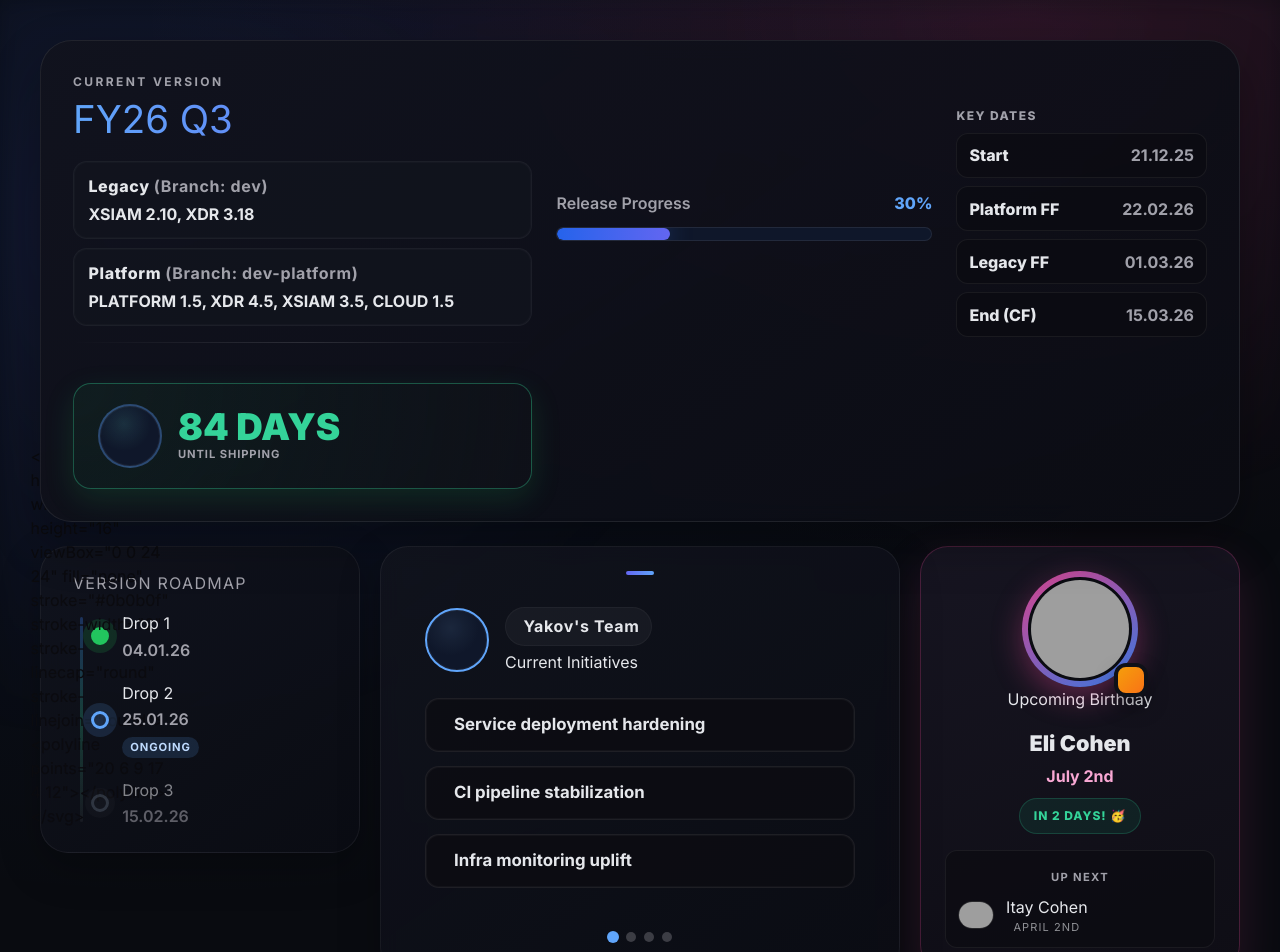
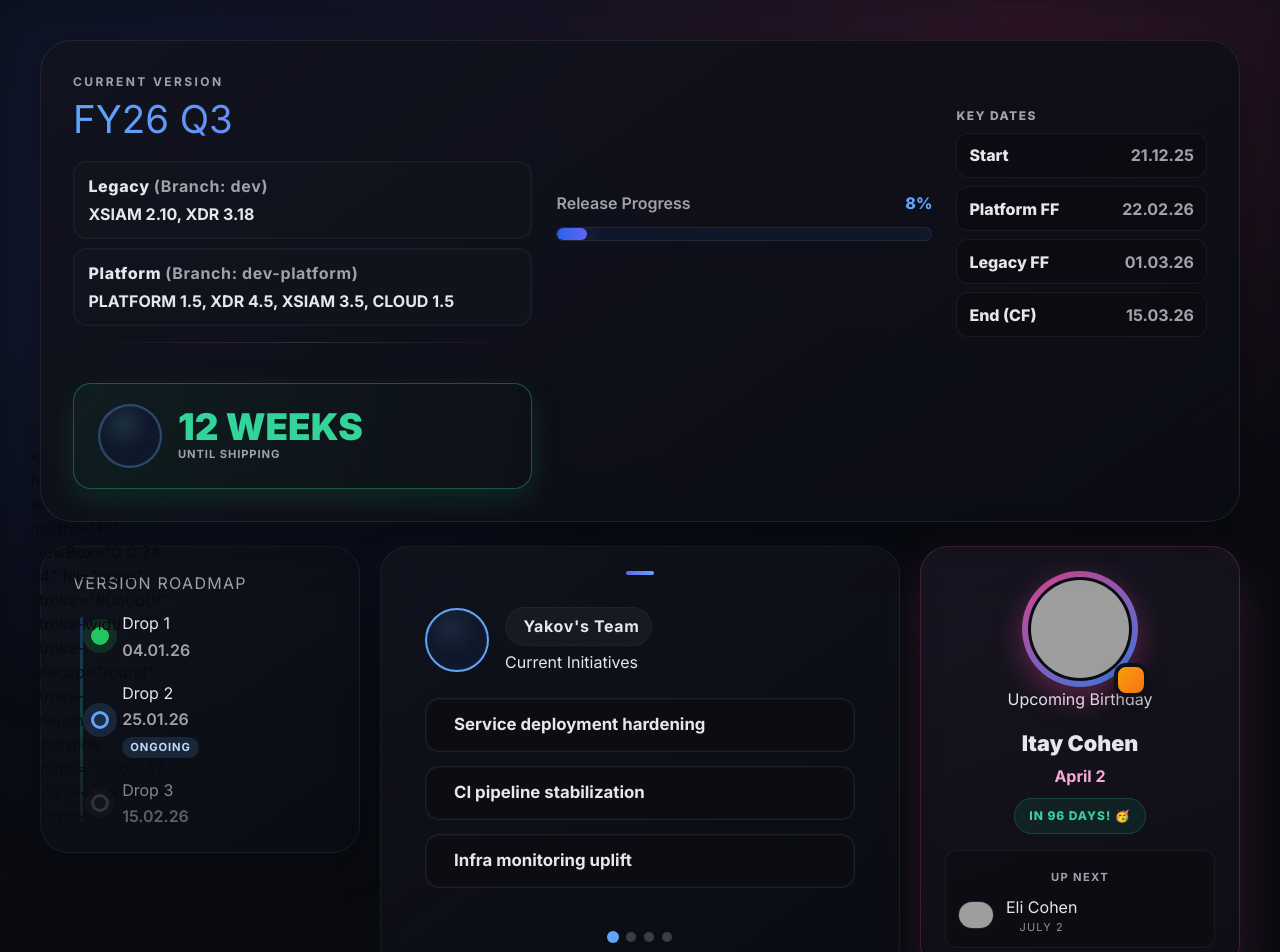
Before and after one commit to EliCohen/panw-dashboard, an Angular app: page / in a window 1280 px wide. Shown: the top 952 px of the page. Built offline with nearby package versions, Linux system fonts and the light colour scheme; grey boxes are pictures that could not be loaded.

Commit message:
Compute progress and upcoming birthdays dynamically

```diff
--- a/src/app/dashboard/dashboard.component.html
+++ b/src/app/dashboard/dashboard.component.html
@@ -38,7 +38,7 @@
     <div class="countdown">
       <span class="icon-circle" aria-hidden="true" [innerHTML]="clockIcon"></span>
       <div>
-        <div class="number">{{ versionData.daysLeft }} DAYS</div>
+        <div class="number">{{ weeksLeft }} WEEKS</div>
         <div class="sub">Until Shipping</div>
       </div>
     </div>
--- a/src/app/dashboard/dashboard.component.ts
+++ b/src/app/dashboard/dashboard.component.ts
@@ -17,6 +17,8 @@ import { ConfigService } from '../../services/config.service';
   changeDetection: ChangeDetectionStrategy.OnPush
 })
 export class DashboardComponent implements OnInit, OnDestroy {
+  private readonly dayInMs = 1000 * 60 * 60 * 24;
+
   versionData: VersionData = {
     name: 'Loading…',
     startDate: new Date(),
@@ -31,12 +33,13 @@ export class DashboardComponent implements OnInit, OnDestroy {
   drops: Drop[] = [];
   teams: Team[] = [];
   birthdays: Birthday[] = [
-    { name: '', date: '', daysAway: '', image: '' },
-    { name: '', date: '', daysAway: '', image: '' }
+    { name: '', date: '', daysAway: 0, image: '' },
+    { name: '', date: '', daysAway: 0, image: '' }
   ];
 
   activeSlide = 0;
   slideIntervalMs = 10000;
+  weeksLeft = 0;
 
   // Inline SVG strings for quick binding in the template.
   readonly calendarIcon = calendarIcon;
@@ -107,17 +110,11 @@ export class DashboardComponent implements OnInit, OnDestroy {
     this.subscriptions.add(
       this.configService.getConfig().subscribe({
         next: (data) => {
-          this.versionData = {
-            ...data.versionData,
-            startDate: new Date(data.versionData.startDate),
-            endDate: new Date(data.versionData.endDate),
-            milestones: Array.isArray(data.versionData.milestones) ? data.versionData.milestones : [],
-            branches: Array.isArray(data.versionData.branches) ? data.versionData.branches : []
-          };
-
+          this.versionData = this.calculateVersionData(data.versionData);
+          this.weeksLeft = Math.max(Math.ceil(this.versionData.daysLeft / 7), 0);
           this.drops = Array.isArray(data.drops) ? data.drops : [];
           this.teams = Array.isArray(data.teams) ? data.teams : [];
-          this.birthdays = Array.isArray(data.birthdays) && data.birthdays.length >= 2 ? data.birthdays : this.birthdays;
+          this.birthdays = this.prepareBirthdays(data.birthdays);
           this.activeSlide = 0;
           this.restartRotation();
           this.cdr.markForCheck();
@@ -128,4 +125,120 @@ export class DashboardComponent implements OnInit, OnDestroy {
       })
     );
   }
+
+  private calculateVersionData(versionData: VersionData): VersionData {
+    const startDate = new Date(versionData.startDate);
+    const endDate = new Date(versionData.endDate);
+    const now = new Date();
+
+    const totalDurationMs = Math.max(endDate.getTime() - startDate.getTime(), 0);
+    const elapsedMs = Math.min(Math.max(now.getTime() - startDate.getTime(), 0), totalDurationMs);
+    const remainingMs = Math.max(endDate.getTime() - now.getTime(), 0);
+
+    const progress = totalDurationMs === 0 ? 0 : Math.round((elapsedMs / totalDurationMs) * 100);
+    const totalDays = totalDurationMs === 0 ? 0 : Math.ceil(totalDurationMs / this.dayInMs);
+    const daysLeft = remainingMs === 0 ? 0 : Math.ceil(remainingMs / this.dayInMs);
+
+    return {
+      ...versionData,
+      startDate,
+      endDate,
+      milestones: Array.isArray(versionData.milestones) ? versionData.milestones : [],
+      branches: Array.isArray(versionData.branches) ? versionData.branches : [],
+      totalDays,
+      daysLeft,
+      progress
+    };
+  }
+
+  private prepareBirthdays(birthdays: Birthday[]): Birthday[] {
+    if (!Array.isArray(birthdays) || birthdays.length === 0) {
+      return this.birthdays;
+    }
+
+    const today = this.startOfDay(new Date());
+    const upcoming = birthdays
+      .map((birthday) => this.decorateBirthday(birthday, today))
+      .filter((birthday): birthday is Birthday => birthday !== undefined)
+      .sort((a, b) => a.daysAway - b.daysAway);
+
+    const fallback = [...this.birthdays];
+
+    if (upcoming.length === 1) {
+      return [upcoming[0], fallback[1]];
+    }
+
+    if (upcoming.length >= 2) {
+      return upcoming.slice(0, 2);
+    }
+
+    return fallback;
+  }
+
+  private decorateBirthday(birthday: Birthday, today: Date): Birthday | undefined {
+    const nextBirthdayDate = this.getNextBirthdayDate(birthday.date, today);
+    if (!nextBirthdayDate) {
+      return undefined;
+    }
+
+    const daysAway = Math.max(this.calculateDaysBetween(today, nextBirthdayDate), 0);
+    const displayDate = this.formatBirthdayDate(nextBirthdayDate);
+
+    return { ...birthday, daysAway, date: displayDate };
+  }
+
+  private getNextBirthdayDate(dateInput: string, today: Date): Date | undefined {
+    const parts = this.parseDateParts(dateInput);
+    if (!parts) {
+      return undefined;
+    }
+
+    const thisYearBirthday = new Date(today.getFullYear(), parts.month, parts.day);
+    if (Number.isNaN(thisYearBirthday.getTime())) {
+      return undefined;
+    }
+
+    if (thisYearBirthday >= today) {
+      return thisYearBirthday;
+    }
+
+    const nextYearBirthday = new Date(thisYearBirthday);
+    nextYearBirthday.setFullYear(thisYearBirthday.getFullYear() + 1);
+    return nextYearBirthday;
+  }
+
+  private parseDateParts(dateInput: string): { month: number; day: number } | undefined {
+    const trimmed = dateInput.trim();
+    const isoMatch = trimmed.match(/^(\d{4})-(\d{2})-(\d{2})$/);
+    if (isoMatch) {
+      return { month: Number(isoMatch[2]) - 1, day: Number(isoMatch[3]) };
+    }
+
+    const monthDayMatch = trimmed.match(/^(\d{2})-(\d{2})$/);
+    if (monthDayMatch) {
+      return { month: Number(monthDayMatch[1]) - 1, day: Number(monthDayMatch[2]) };
+    }
+
+    const cleaned = trimmed.replace(/(\d+)(st|nd|rd|th)/gi, '$1');
+    const parsed = new Date(cleaned);
+    if (!Number.isNaN(parsed.getTime())) {
+      return { month: parsed.getMonth(), day: parsed.getDate() };
+    }
+
+    return undefined;
+  }
+
+  private calculateDaysBetween(start: Date, end: Date): number {
+    const startTime = this.startOfDay(start).getTime();
+    const endTime = this.startOfDay(end).getTime();
+    return Math.ceil((endTime - startTime) / this.dayInMs);
+  }
+
+  private formatBirthdayDate(date: Date): string {
+    return new Intl.DateTimeFormat('en-US', { month: 'long', day: 'numeric' }).format(date);
+  }
+
+  private startOfDay(date: Date): Date {
+    return new Date(date.getFullYear(), date.getMonth(), date.getDate());
+  }
 }
--- a/src/models.ts
+++ b/src/models.ts
@@ -37,7 +37,7 @@ export interface Team {
 export interface Birthday {
   name: string;
   date: string;
-  daysAway: number | string;
+  daysAway: number;
   image: string;
 }
 
```
